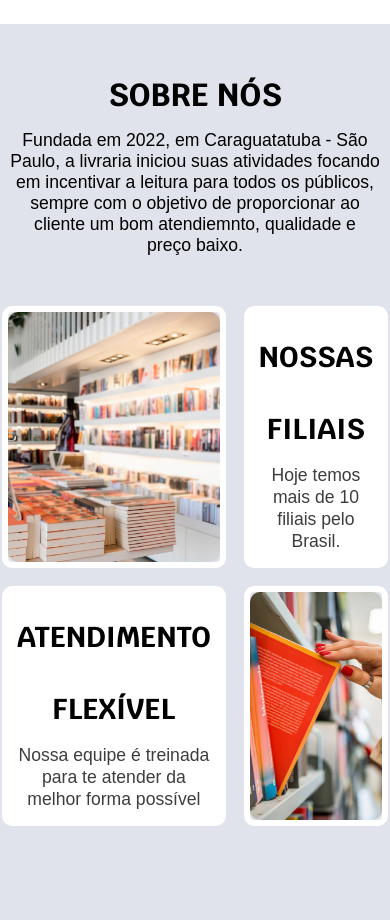
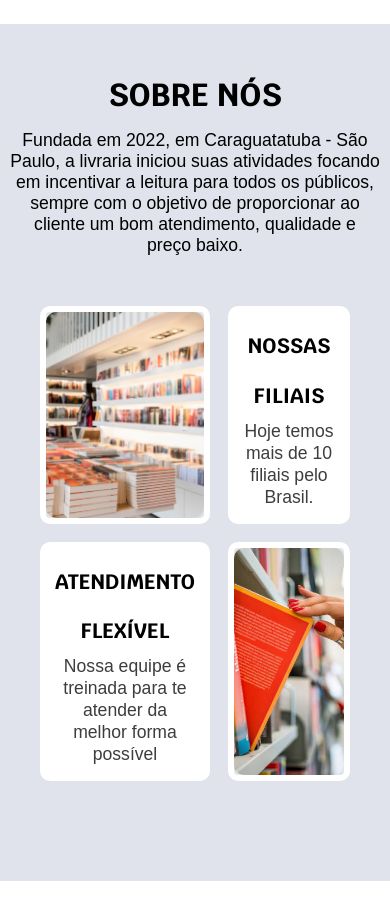
Before and after one commit to Gabi8s8/Projeto_Livraria, a React (Create React App) app: page / in a window 390 px wide. Shown: the part 2000-2920 px from the top of the page. After the commit the page ends 2881 px from the top, so only its background shows below. Built offline with nearby package versions, Linux system fonts and the light colour scheme.

Commit message:
Responsividade SecaoSobre

```diff
--- a/src/componentes/Header/index.js
+++ b/src/componentes/Header/index.js
@@ -12,11 +12,11 @@ const Header = () => {
         <nav>
           <ul>
             <li>
-              <a href="#">Produtos</a>
+              <a href="#produtos">Produtos</a>
             </li>
 
             <li>
-              <a href="#">Sobre</a>
+              <a href="#sobre">Sobre</a>
             </li>
 
             <li>
--- a/src/componentes/Sobre/index.js
+++ b/src/componentes/Sobre/index.js
@@ -9,7 +9,7 @@ const SecaoSobre = () => {
         <p>
           Fundada em 2022, em Caraguatatuba - São Paulo, a livraria iniciou suas
           atividades focando em incentivar a leitura para todos os públicos,
-          sempre com o objetivo de proporcionar ao cliente um bom atendiemnto,
+          sempre com o objetivo de proporcionar ao cliente um bom atendimento,
           qualidade e preço baixo.
         </p>
 
--- a/src/componentes/Sobre/style.css
+++ b/src/componentes/Sobre/style.css
@@ -1,6 +1,7 @@
 #sobre {
   background-color: #e0e3eb;
-  padding: 100px 0px;
+  padding-top: 80px;
+  padding-bottom: 30px;
 }
 
 .sobre {
@@ -45,8 +46,6 @@
   color: #3d3d3d;
 } */
 
-
-
 .elementos-sobre {
   display: grid;
   grid-template-columns: 1fr 1fr;
@@ -90,7 +89,6 @@
   color: #3d3d3d;
 }
 
-
 /* Media Query */
 @media (max-width: 768px) {
   #sobre {
@@ -106,15 +104,19 @@
     font-size: 1.1rem;
   }
 
-  .sobre-elementos h4 {
+  .card-sobre h4 {
     font-size: 1.3rem;
+    line-height: 2.4;
+  }
 
+  .elementos-sobre {
+    margin: 50px 30px;
   }
 }
 
 @media (max-width: 590px) {
   .sobre-elementos h4 {
-      line-height: 1.4;
-      margin-bottom: 7px;
+    line-height: 1.4;
+    margin-bottom: 7px;
   }
 }
```
